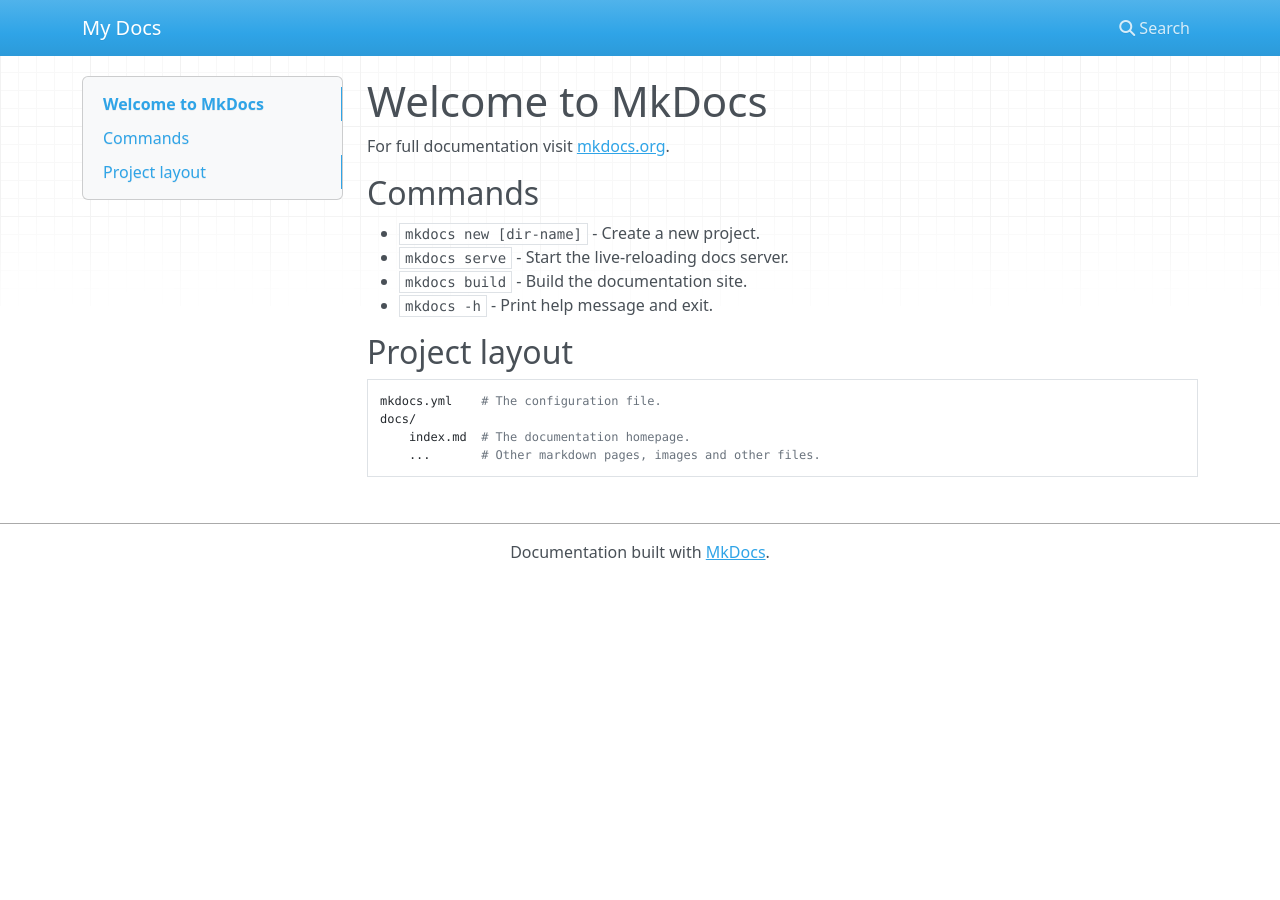
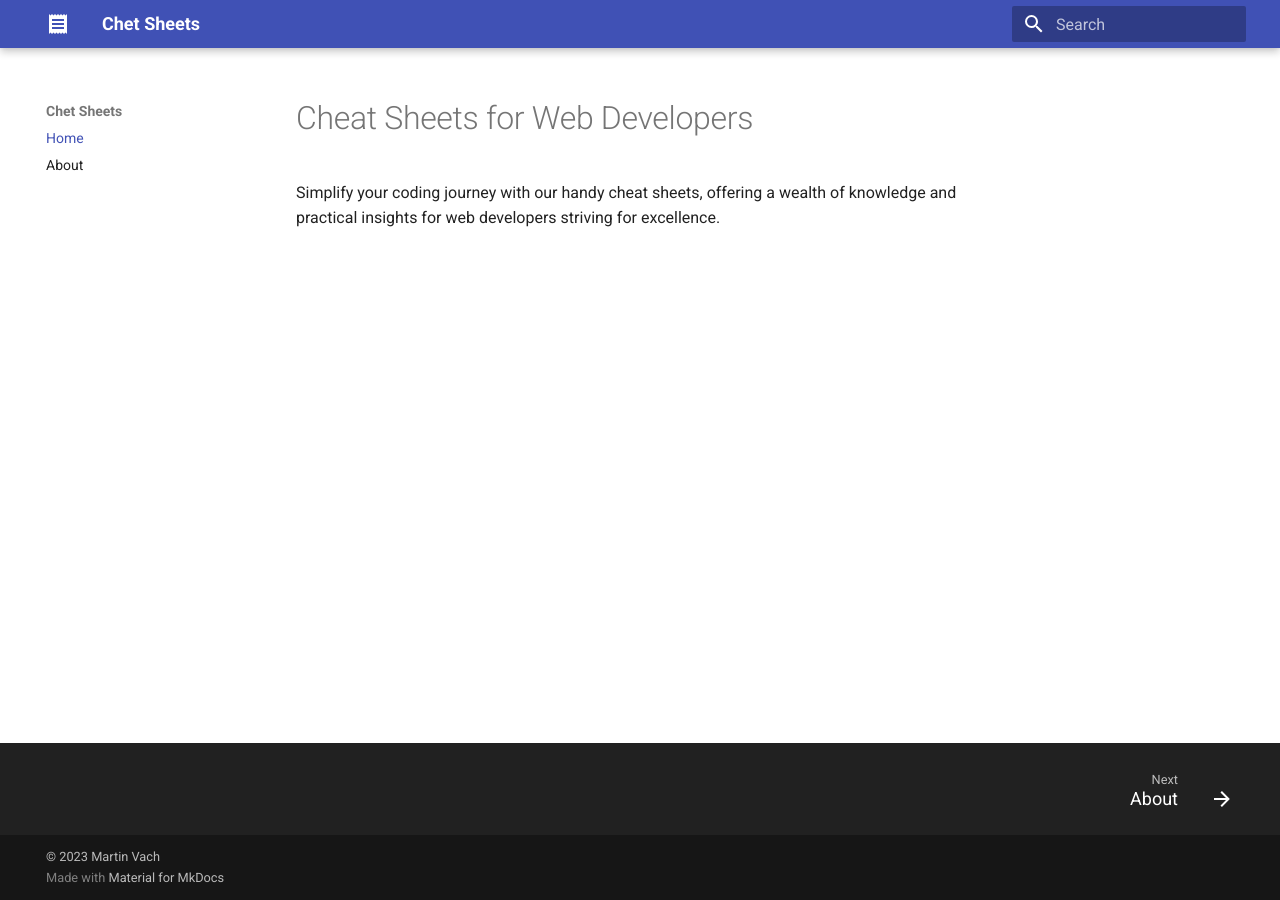
Before and after one commit to vades/cheatsheets, an MkDocs documentation site: the page built from docs/index.md, in a window 1280 px wide. Built offline with MkDocs 1.6.1 and Material for MkDocs 9.7.7, drawn with Linux system fonts in a browser that asks for light colours; nearby versions of some CDN libraries.

Commit message:
Adding content for index and about page

```diff
--- a/docs/index.md
+++ b/docs/index.md
@@ -1,17 +1,3 @@
-# Welcome to MkDocs
+# Cheat Sheets for Web Developers
 
-For full documentation visit [mkdocs.org](https://www.mkdocs.org).
-
-## Commands
-
-* `mkdocs new [dir-name]` - Create a new project.
-* `mkdocs serve` - Start the live-reloading docs server.
-* `mkdocs build` - Build the documentation site.
-* `mkdocs -h` - Print help message and exit.
-
-## Project layout
-
-    mkdocs.yml    # The configuration file.
-    docs/
-        index.md  # The documentation homepage.
-        ...       # Other markdown pages, images and other files.
+Simplify your coding journey with our handy cheat sheets, offering a wealth of knowledge and practical insights for web developers striving for excellence.
--- a/mkdocs.yml
+++ b/mkdocs.yml
@@ -1 +1,13 @@
-site_name: My Docs
+site_name: Chet Sheets
+nav:
+  - Home: index.md
+  - About: about.md
+theme:
+  name: material
+  logo: assets/images/logo.png
+  features:
+    - navigation.footer
+    - navigation.sections
+    - navigation.indexes
+    - navigation.top
+copyright: "© 2023 Martin Vach"
```
Also changed, not shown: docs/about.md (added, +7 -0 lines), docs/assets/images/logo.png (added), 1 other file.
